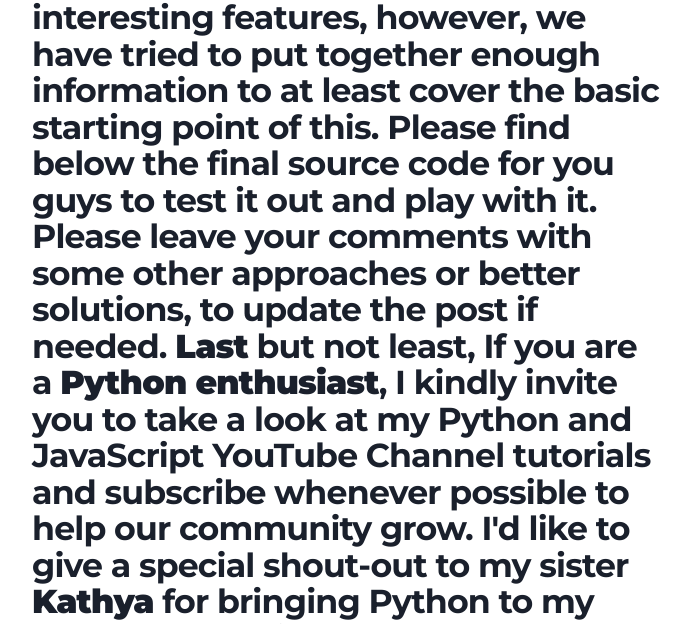
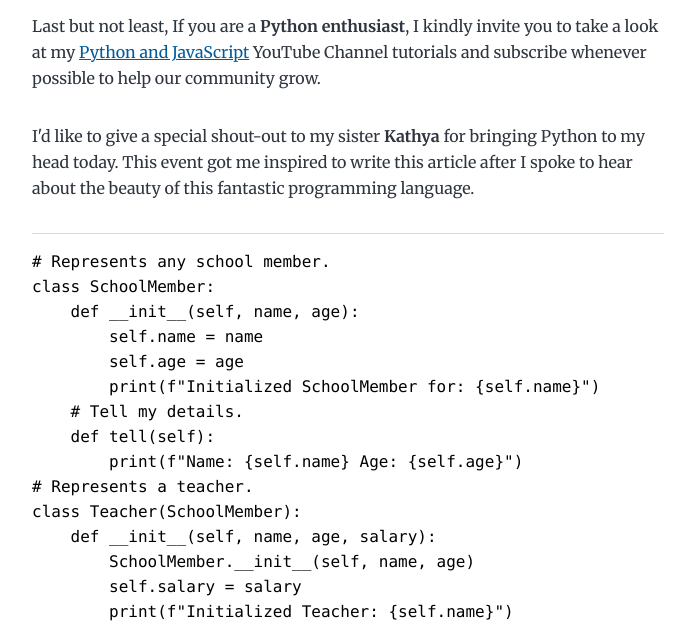
Before and after one commit to Jean-Cairoli/-gatsby-netlify-blog, a Gatsby site: page /2022-07-14-new-post-test-2-md/ in a window 1280 px wide. Shown: the part 4847-5471 px from the top of the page, without its empty margins (292-987 px from the left). Built offline with nearby package versions, Linux system fonts and the light colour scheme; Gatsby itself is replaced by a stand-in of ours; some packages are replaced by stand-ins of ours; code samples lack their colours.

Commit message:
Update Blog “2022-07-14-new-post-test-2-md”

````diff
--- a/content/blog/2022-07-14-new-post-test-2-md.md
+++ b/content/blog/2022-07-14-new-post-test-2-md.md
@@ -123,12 +123,25 @@
     member.greet() if(member == n) else member.tell()
 ```
 ## Final Source Code:
+
+
 All right, folks, we have come to the end of this article. Your adventure started with a quick look at single inheritance and then we learned how to call superclass methods and properties easily with super() function.
+
+
 This is only the beginning of a very deep topic, full of more interesting features, however, we have tried to put together enough information to at least cover the basic starting point of this.
+
+
 Please find below the final source code for you guys to test it out and play with it. Please leave your comments with some other approaches or better solutions, to update the post if needed.
-**Last** but not least, If you are a **Python enthusiast**, I kindly invite you to take a look at my [Python and JavaScript](https://bit.ly/3p9hpqj) YouTube Channel tutorials and subscribe whenever possible to help our community grow.
+
+
+Last but not least, If you are a **Python enthusiast**, I kindly invite you to take a look at my [Python and JavaScript](https://bit.ly/3p9hpqj) YouTube Channel tutorials and subscribe whenever possible to help our community grow.
+
+
 I'd like to give a special shout-out to my sister **Kathya** for bringing Python to my head today. This event got me inspired to write this article after I spoke to hear about the beauty of this fantastic programming language.
+
+
 ---
+
 ```python
 # Represents any school member.
 class SchoolMember:
````
